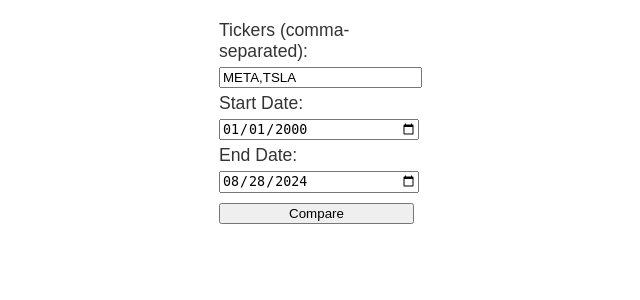
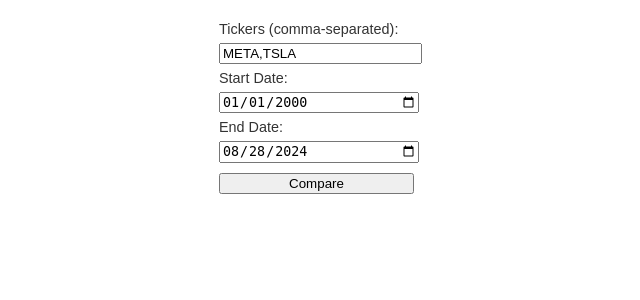
Before and after one commit to namuan/stock-pulse, a Flask app: page / in a window 1280 px wide. Shown: the top 300 px of the page, without its empty margins (21-661 px from the left). Run offline with Flask 3, Linux system fonts and the light colour scheme.

Commit message:
style: reduce font size of label for better aesthetics

```diff
--- a/templates/index.html
+++ b/templates/index.html
@@ -28,7 +28,7 @@
         }
 
         label {
-            font-size: 1.1em;
+            font-size: 0.9em;
             color: #333;
         }
 
```
